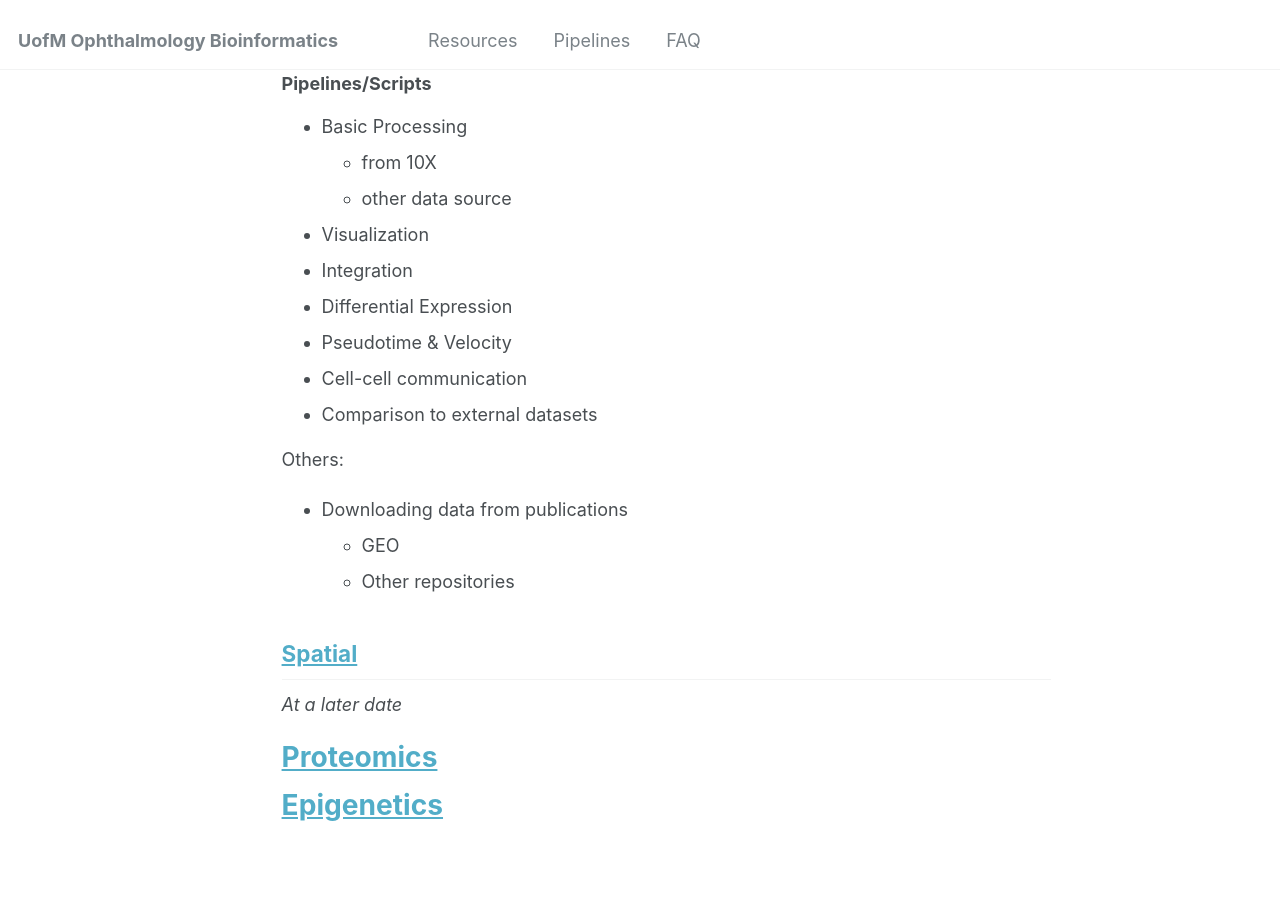
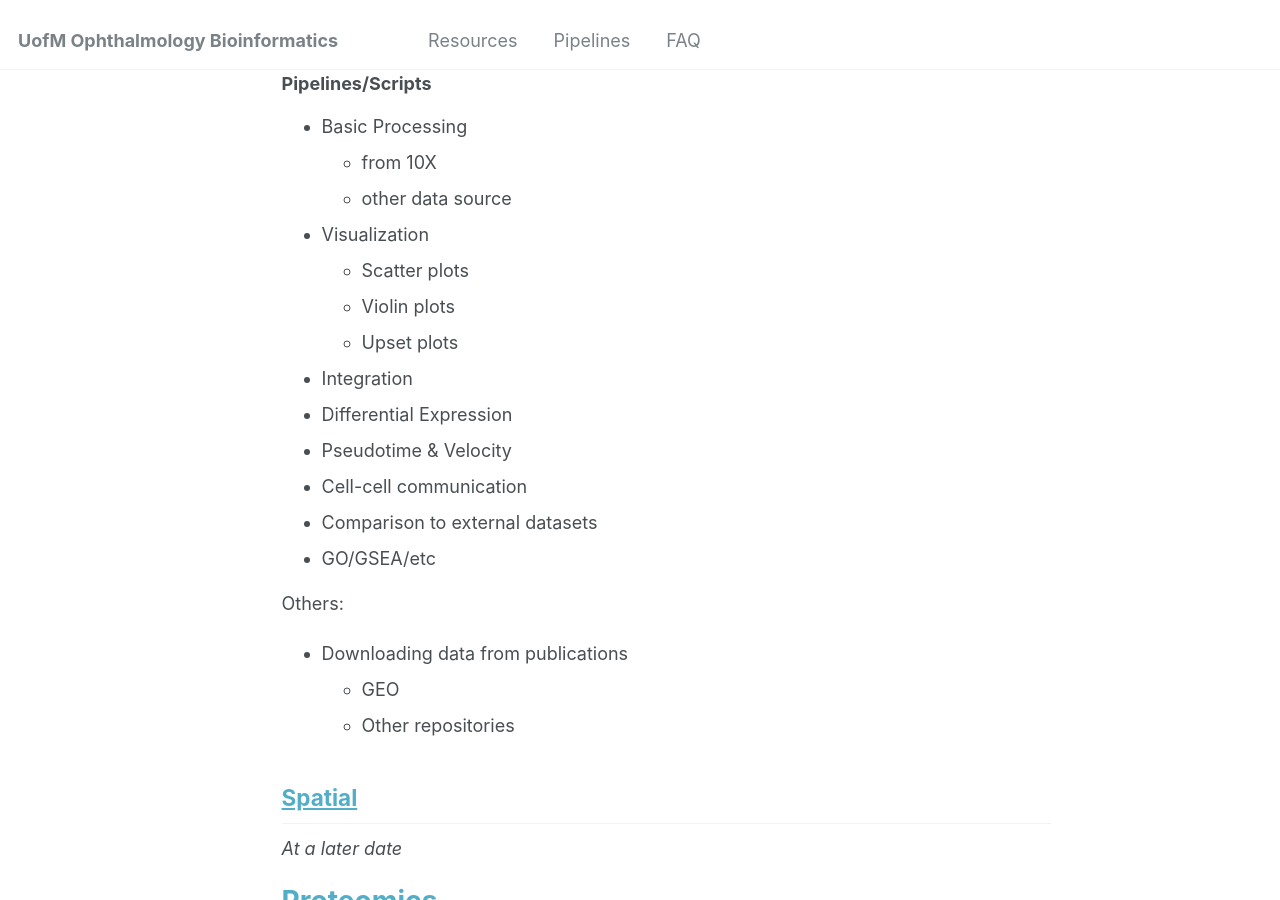
Before and after one commit to UofM-Ophthalmology/UofM-Ophthalmology.github.io, a Jekyll site: the page built from _pages/pipelines.md, in a window 1280 px wide and 900 px high, scrolled down 1037 px. Built offline with Jekyll 4.4.1, drawn with Linux system fonts in a browser that asks for light colours.

Commit message:
updated pipelines

```diff
--- a/_pages/pipelines.md
+++ b/_pages/pipelines.md
@@ -45,11 +45,15 @@ Common packages:
   * from 10X
   * other data source
 * Visualization
+  * Scatter plots
+  * Violin plots
+  * Upset plots
 * Integration
 * Differential Expression
 * Pseudotime & Velocity
 * Cell-cell communication
 * Comparison to external datasets
+* GO/GSEA/etc
 
 
 Others:
```
